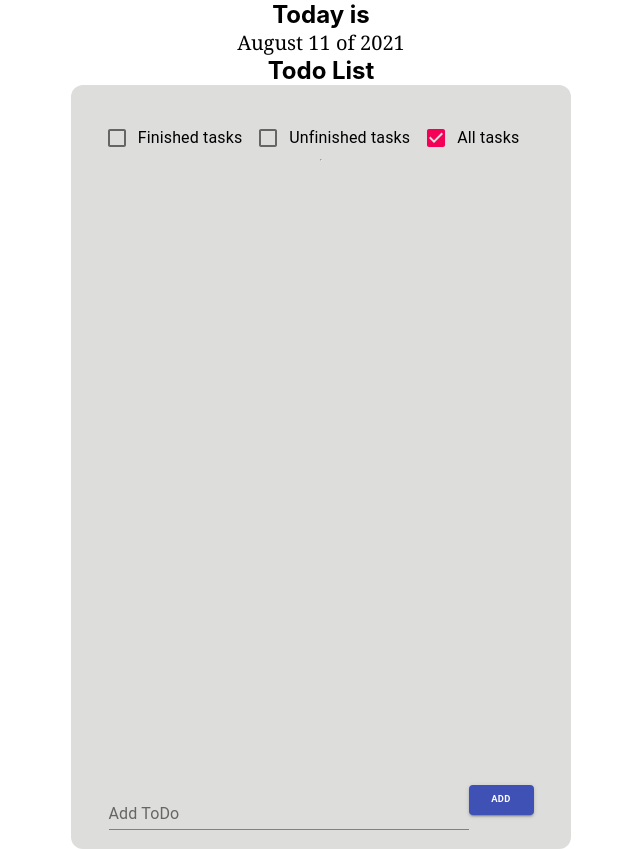
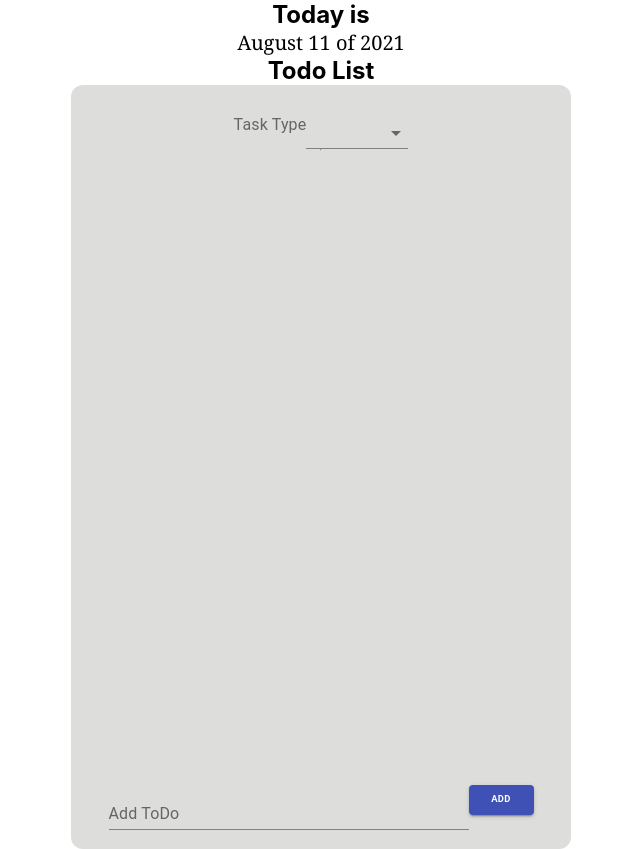
Before and after one commit to renginozgun/on-task-app, a React (Create React App) app: page / in a window 1280 px wide. Shown: the whole page, without its empty margins (319-959 px from the left). Built offline with nearby package versions, Linux system fonts and the light colour scheme.

Commit message:
16.08 pt3

```diff
--- a/src/App.js
+++ b/src/App.js
@@ -8,7 +8,9 @@ import { useState } from 'react';
 import Header from './components/header'
 import FormGroup from '@material-ui/core/FormGroup';
 import FormControlLabel from '@material-ui/core/FormControlLabel';
-import Checkbox from '@material-ui/core/Checkbox';
+
+import Select from '@material-ui/core/Select';
+import InputLabel from '@material-ui/core/InputLabel';
 
 function App() {
   const todoList = useSelector(selectTodoList)
@@ -16,29 +18,26 @@ function App() {
   const state = { date: new Date() }
 
 // CHECKBOX --------------------------------------------------------------
-const [checkedOne, setChecked] = useState(false);
-const [checked2, setChecked2] = useState(false);
-const [checked3, setChecked3] = useState(true);
-const handleChange = (event) => {
-  setChecked(event.target.checked);
-  setChecked3(false);
-  setChecked2(false);
-};
-const handleChange2 = (event) => {
-  setChecked2(event.target.checked);
-  setChecked(false);
-  setChecked3(false);
-};
-const handleChange3 = (event) => {
-  setChecked3(event.target.checked);
-  setChecked2(false);
-  setChecked(false);
-};
+const [select, setSelect] = useState('All');
+
+const handleSelect=(event)=>
+{
+setSelect(event.target.value)
+}
 const renderCheckbox=()=>{
  return <FormGroup row>
- <FormControlLabel control={<Checkbox checked={checkedOne} onChange={handleChange} /> } label="Finished tasks" />
- <FormControlLabel control={<Checkbox checked={checked2} onChange={handleChange2} /> } label="Unfinished tasks" />
- <FormControlLabel control={<Checkbox checked={checked3} onChange={handleChange3} /> } label="All tasks" />
+
+<InputLabel>Task Type</InputLabel>
+        <Select
+          native
+          value={state.age}
+          onChange={handleSelect}
+        >
+          <option aria-label="None" value="" />
+          <option value={'Finished'}>Finished</option>
+          <option value={'Unfinished'}>Unfinished</option>
+          <option value={'All'}>All</option>
+        </Select>
 
   </FormGroup>
 }
@@ -50,9 +49,9 @@ const renderLists=()=>{
 
   let returnList = null;
 
-    if(checkedOne){returnList = todoList.map((item) => item.done &&  <TodoItem key={item.id} name={item.item} done={item.done} id={item.id} />)}
-    else if(checked2){returnList = todoList.map((item) => !item.done &&  <TodoItem key={item.id} name={item.item} done={item.done} id={item.id} />)}
-    else if(checked3){returnList =  todoList.map((item) => <TodoItem key={item.id} name={item.item} done={item.done} id={item.id} />) }
+    if(select==='Finished'){returnList = todoList.map((item) => item.done &&  <TodoItem key={item.id} name={item.item} done={item.done} id={item.id} />)}
+    else if(select==='Unfinished'){returnList = todoList.map((item) => !item.done &&  <TodoItem key={item.id} name={item.item} done={item.done} id={item.id} />)}
+    else if(select==='All'){returnList =  todoList.map((item) => <TodoItem key={item.id} name={item.item} done={item.done} id={item.id} />) }
 
     return returnList;
 }
--- a/src/components/TodoItem.js
+++ b/src/components/TodoItem.js
@@ -6,8 +6,8 @@ import {editTodo, setCheck} from '../features/todoSlice'
 import {deleteTodo} from '../features/todoSlice'
 import {useState} from 'react';
 import Button from '@material-ui/core/Button';
-import ButtonGroup from '@material-ui/core/ButtonGroup';
 import Alert from '@material-ui/lab/Alert';
+import SelectInput from '@material-ui/core/Select/SelectInput';
 const TodoItem = ({name,done,id}) => {
 
 
@@ -30,7 +30,9 @@ const TodoItem = ({name,done,id}) => {
         setEditMode(true)
     }
     const handleCancel=()=>{
+        setName(NAME)
         setEditMode(false)
+
     }
     const handleSave=()=>{
         if(NAME===""){
@@ -58,8 +60,13 @@ const TodoItem = ({name,done,id}) => {
         }
 
     else{
-        return <ButtonGroup  size="large"><Button className="styleButton" color="primary" onClick={handleSave}> <h6> Save</h6></Button>
-        <Button variant="contained" color="secondary" className="styleButton" onClick={handleCancel}> <h6>Cancel </h6></Button> </ButtonGroup>
+
+        return (
+            <div className="buttonContainer">
+                <Button variant="contained" className="styleButton" onClick = {handleSave}> <h6> Save</h6></Button>
+                <Button variant="contained" color="primary" className="styleButton"  onClick={handleCancel}> <h6>Cancel </h6></Button>
+            </div> )
+
     }
 }
 
```
